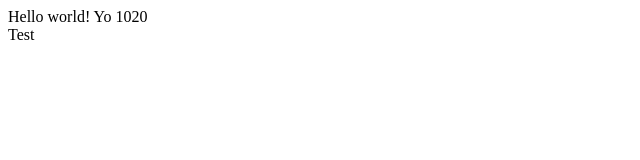
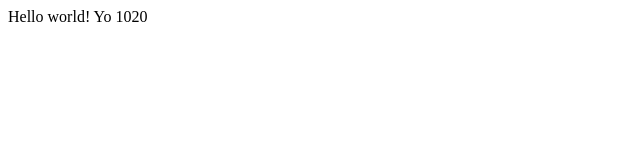
Before and after one commit to flowfordan/focusify-client, a React app: page / in a window 1280 px wide. Shown: the top 160 px of the page, without its empty margins (0-640 px from the left). Built offline with nearby package versions, Linux system fonts and the light colour scheme.

Commit message:
feature: configuration

```diff
--- a/package.json
+++ b/package.json
@@ -39,7 +39,9 @@
   },
   "dependencies": {
     "@babel/preset-react": "^7.18.6",
+    "classnames": "^2.3.2",
     "react": "^18.2.0",
-    "react-dom": "^18.2.0"
+    "react-dom": "^18.2.0",
+    "react-router-dom": "^6.8.0"
   }
 }
--- a/src/Test.tsx
+++ /dev/null
@@ -1,9 +0,0 @@
-
-
-const Test = () => {
-  return(
-    <div>Test</div>
-  )
-}
-
-export {Test}
--- a/src/App.tsx
+++ b/src/app/index.tsx
@@ -1,5 +1,5 @@
 // import React from "react";
-import { Test } from "./Test";
+
 
 const App: React.FC = () => {
   const find = (some: number) => {
@@ -9,7 +9,6 @@ const App: React.FC = () => {
   return(
     <div>
       Hello world! Yo {find(3)}
-      <Test />
     </div>
   )
 }
--- a/src/index.tsx
+++ b/src/index.tsx
@@ -1,5 +1,5 @@
 import { createRoot } from 'react-dom/client';
-import { App } from './App';
+import { App } from './app';
 
 const rootNode = document.getElementById('app');
 if(rootNode){
--- a/tsconfig.json
+++ b/tsconfig.json
@@ -17,7 +17,8 @@
     /* Module Resolution Options */
     "moduleResolution": "node",
     "forceConsistentCasingInFileNames": true,
-    "esModuleInterop": true
+    "esModuleInterop": true,
+    "baseUrl": "./src",
   },
   "include": [
     "src",
```
Also changed, not shown: src/app/index.scss (added), 1 other file (tests, documents, lock files or other folders).
